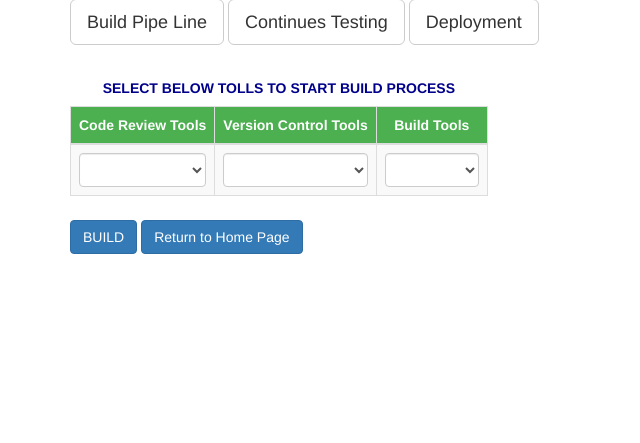
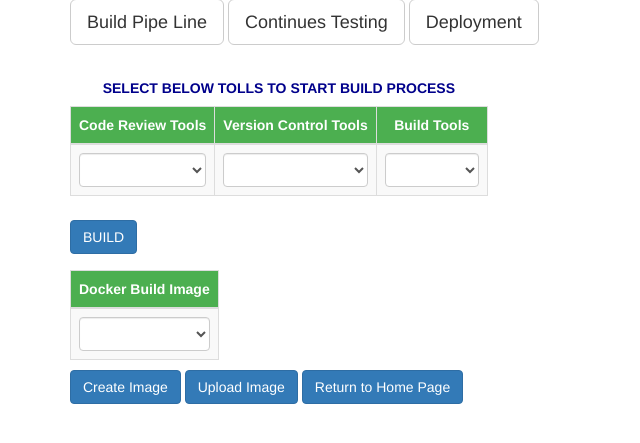
Before and after one commit to nvkgrandhi/devaps_ssp, a Django app: page /accounts/accounts_home/ in a window 1280 px wide, after a click on "Build Pipe Line". Shown: the part 180-623 px from the top of the page, without its empty margins (0-640 px from the left). Run offline with Django 3.2, Linux system fonts and the light colour scheme; some libraries are stand-ins or nearby versions.

Commit message:
Adds ui table to show docker images

```diff
--- a/accounts/templates/admin.html
+++ b/accounts/templates/admin.html
@@ -69,9 +69,33 @@
                 </tbody>
             </table>
             <div class="script-button">
-                    <button onclick="myFunction3()" type="submit" class="btn btn-primary"
-                            id="script-button">BUILD</button>
-                    <a href="/accounts/accounts_home/" class="btn btn-primary">Return to Home Page</a>
+                <button onclick="myFunction3()" type="submit" class="btn btn-primary" id="script-button">BUILD</button>
+            </div>
+            </form>
+            <form action="#" method="post">{% csrf_token %}
+            <table class="table table-striped table-bordered" id="id_table">
+            <thead>
+                <tr>
+                    <th>Docker Build Image</th>
+                </tr>
+            </thead>
+            <tbody>
+                <tr>
+                    <td>
+                        <select class="form-control" id="dctool" name="cr" title="Select Tool" >
+                            <option value=""></option>
+                            <option>Docker</option>
+                        </select>
+                    </td>
+                </tr>
+            </tbody>
+            </table>
+            <div class="script-button1">
+                <button onclick="myFunction3()" type="submit" class="btn btn-primary"
+                        id="script-button1">Create Image</button>
+                <button onclick="myFunction3()" type="submit" class="btn btn-primary"
+                        id="script-button2">Upload Image</button>
+                <a href="/accounts/accounts_home/" class="btn btn-primary">Return to Home Page</a>
             </div>
             </form>
         </div>
@@ -96,6 +120,17 @@
         .script-button {
             position:absolute;
             top:400px;
+        }
+
+        #id_table{
+            position:absolute;
+            top:450px;
+            width: auto !important;
+        }
+
+        .script-button1 {
+            position:absolute;
+            top:550px;
         }
     </style>
 
```
Also changed, not shown: 1 other file.
